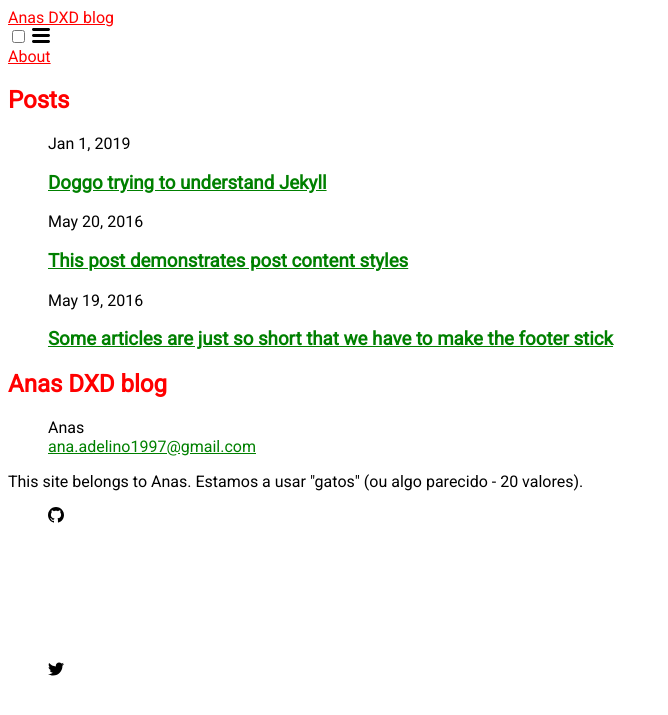
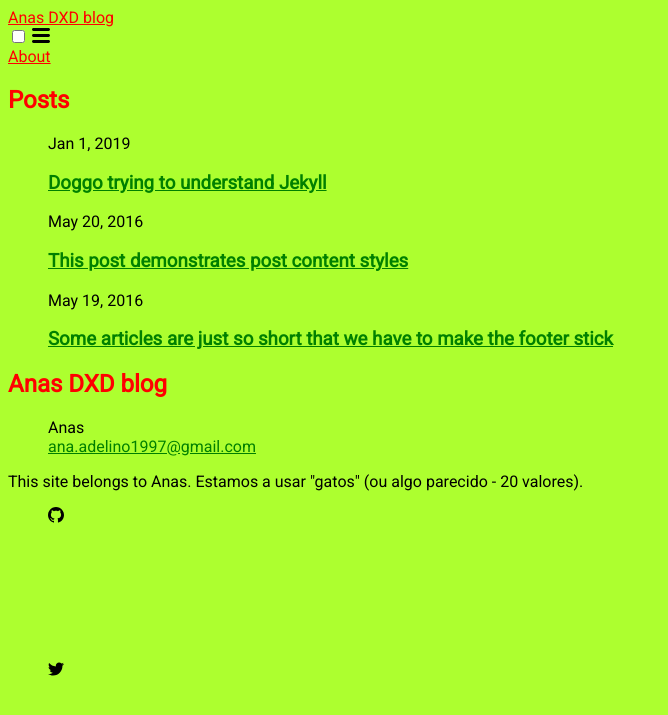
Before and after one commit to anaadelino/anaadelino.github.io, a Jekyll site: the page built from index.md, in a window 1280 px wide. Shown: the top 715 px of the page, without its empty margins (0-668 px from the left). Built offline with Jekyll 4.4.1, drawn with Linux system fonts in a browser that asks for light colours.

Commit message:
Update omeuestilo.scss

```diff
--- a/_sass/omeuestilo.scss
+++ b/_sass/omeuestilo.scss
@@ -4,6 +4,7 @@ $brandcolor: red;
 
 body {
     font-family: $mytype;
+    background-color: greenyellow;
 }
 
 a,
```
